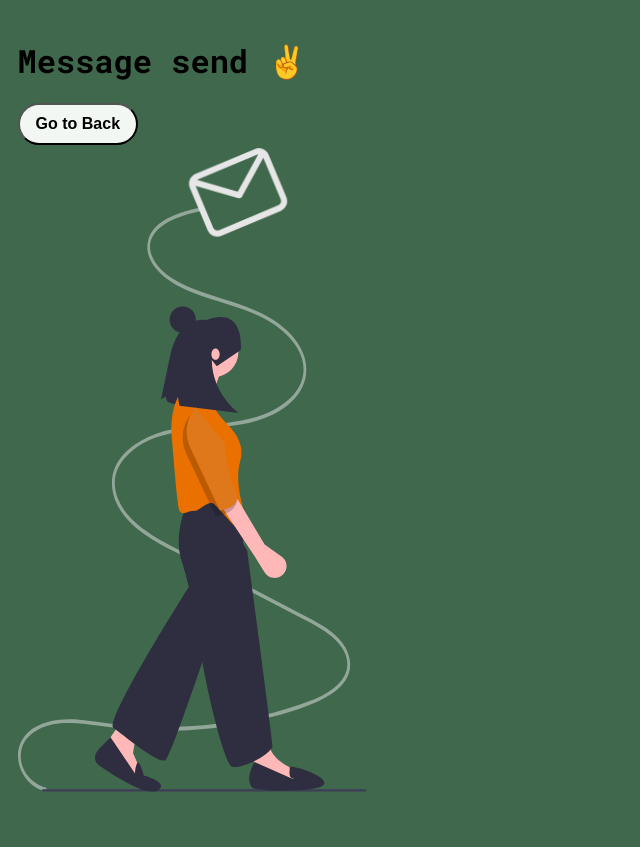
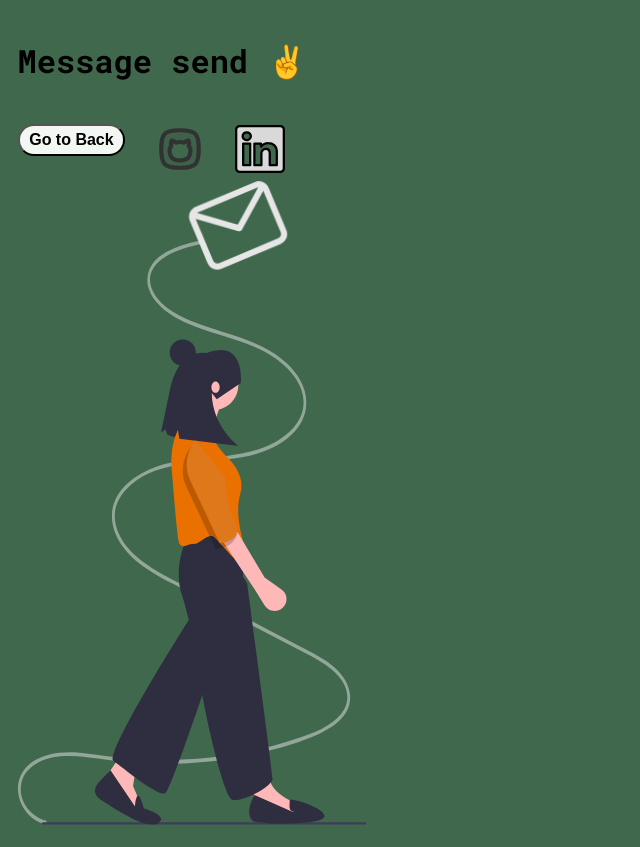
Before and after one commit to isadecarvalhodev/portfolio-website, a website: page pages/messagesend.html in a window 1280 px wide. Shown: the whole page, without its empty margins (0-640 px from the left). Before the commit the page ends 813 px from the top, so only its background shows below. Drawn offline with Linux system fonts and the light colour scheme.

Commit message:
Update messagesend.html
add buttons linkedin github

```diff
--- a/pages/messagesend.html
+++ b/pages/messagesend.html
@@ -14,9 +14,46 @@
     <h1>Message send ✌️</h1>
 
 
-    <a href="https://isadecarvalhodev.github.io/portfolio-website/" target="_blank">
-        <button>Go to Back</button>
-    </a>
+    <br>
+
+    <div class="buttons-container">
+        <div class="goBack-button">
+            <a href="https://isadecarvalhodev.github.io/portfolio-website/" target="_blank">
+                <button>Go to Back</button>
+            </a>
+        </div>
+
+        <div class="github-icon"><a href="https://github.com/isadecarvalhodev" target="_blank">
+                <?xml version="1.0" encoding="utf-8"?>
+                <svg width="50px" height="50px" viewBox="0 0 24 24" fill="none" xmlns="http://www.w3.org/2000/svg">
+                    <path opacity="0.1" fill-rule="evenodd" clip-rule="evenodd"
+                        d="M12 3C4.5885 3 3 4.5885 3 12C3 19.4115 4.5885 21 12 21C19.4115 21 21 19.4115 21 12C21 4.5885 19.4115 3 12 3ZM14.2695 9.03471C15.1872 8.34452 15.7204 8.25293 15.9299 8.25017C16.1326 8.86788 16.1588 9.54654 16.0042 10.1835C15.9945 10.2234 15.9842 10.263 15.9731 10.3025C15.941 10.4168 15.9647 10.5393 16.0366 10.6333L16.0377 10.6347C16.0521 10.6537 16.0664 10.6728 16.0805 10.6922C16.5194 11.2949 16.7603 12.0687 16.7497 12.8714L16.7496 12.8747C16.7496 14.5738 16.3076 15.5644 15.6994 16.1583C15.0859 16.7572 14.2627 16.9938 13.4137 17.0968L13.3898 17.0997L13.3777 17.1014C12.443 17.2601 11.5456 17.2688 10.6078 17.1286L10.604 17.1281L10.5687 17.1233C9.72415 17.0085 8.90483 16.7616 8.29455 16.1566C7.68912 15.5564 7.25036 14.5643 7.25038 12.8747L7.25034 12.8714C7.23972 12.0687 7.48056 11.2949 7.91949 10.6922C7.93482 10.6711 7.9504 10.6503 7.96621 10.6297C8.03648 10.538 8.05962 10.4184 8.02812 10.3068L8.02599 10.2993C8.01523 10.2608 8.00513 10.2222 7.99569 10.1834C7.84087 9.54684 7.86561 8.86863 8.0659 8.25016C8.27679 8.2528 8.81228 8.34432 9.73045 9.03473C9.76619 9.0616 9.80249 9.08937 9.83937 9.11807C9.93139 9.19 10.0529 9.21205 10.1644 9.17703L10.1657 9.17661C10.2268 9.15768 10.2882 9.13972 10.3496 9.12272C11.4349 8.82255 12.5651 8.82255 13.6504 9.12272C13.7088 9.13888 13.7671 9.15592 13.8253 9.17382L13.8277 9.17457C13.9431 9.21015 14.0704 9.18836 14.1678 9.11252C14.2022 9.08578 14.2361 9.05985 14.2695 9.03471Z"
+                        fill="#323232" />
+                    <path
+                        d="M13.717 8.88177C12.5881 8.56954 11.4119 8.56954 10.283 8.88177C10.2637 8.8871 10.2444 8.89254 10.2252 8.89808C10.1067 8.93218 9.97923 8.909 9.8807 8.83491V8.83491C8.69311 7.94193 8.07278 7.98181 7.91927 8.01161V8.01161C7.8946 8.0164 7.87585 8.03481 7.86732 8.05844C7.86516 8.06441 7.86303 8.07038 7.8609 8.07636C7.61639 8.76505 7.57904 9.52813 7.75277 10.2425C7.76289 10.2841 7.77371 10.3255 7.78525 10.3667C7.78601 10.3694 7.78677 10.3721 7.78753 10.3748C7.79754 10.4102 7.7902 10.4483 7.7678 10.4776V10.4776C7.75074 10.4998 7.73394 10.5223 7.71741 10.545C7.24479 11.1939 6.98907 12.0213 7.00036 12.8747C7.00036 16.3399 8.80396 17.1358 10.535 17.3711L10.5708 17.3758C11.5347 17.5199 12.4587 17.511 13.4195 17.3479L13.4438 17.345C15.1832 17.1339 16.9996 16.3587 16.9996 12.8747C17.0109 12.0213 16.7552 11.1939 16.2826 10.545C16.2674 10.5242 16.252 10.5035 16.2364 10.483C16.236 10.4825 16.2356 10.482 16.2352 10.4815C16.211 10.4498 16.203 10.4085 16.2138 10.3701V10.3701C16.2257 10.3277 16.2368 10.2852 16.2471 10.2425C16.421 9.52611 16.3815 8.76076 16.1329 8.07176C16.1313 8.06753 16.1298 8.06331 16.1283 8.05909C16.1195 8.03503 16.1004 8.01628 16.0752 8.01142V8.01142C15.921 7.98164 15.3041 7.94381 14.1193 8.83491V8.83491C14.0208 8.90896 13.8933 8.93197 13.7748 8.89804C13.7556 8.89252 13.7363 8.8871 13.717 8.88177Z"
+                        stroke="#323232" stroke-width="2" stroke-linecap="round" stroke-linejoin="round" />
+                    <path
+                        d="M3 12C3 4.5885 4.5885 3 12 3C19.4115 3 21 4.5885 21 12C21 19.4115 19.4115 21 12 21C4.5885 21 3 19.4115 3 12Z"
+                        stroke="#323232" stroke-width="2" />
+                </svg>
+
+            </a>
+        </div>
+
+
+        <div class="linkedin-icon"><a href="https://www.linkedin.com/in/isadecarvalhodev/" target="_blank">
+                <?xml version="1.0" encoding="utf-8"?>
+                <svg width="50" height="50" viewBox="0 0 732 705" fill="none" xmlns="http://www.w3.org/2000/svg">
+                    <path
+                        d="M715 66.3383V638.661C715 651.746 709.591 664.297 699.965 673.55C690.343 682.803 677.287 688 663.676 688H68.3235C54.7115 688 41.6572 682.803 32.0321 673.55C22.4074 664.297 17 651.746 17 638.661V66.3383C17 53.2528 22.4074 40.7034 32.0321 31.451C41.6572 22.1982 54.7115 17 68.3235 17H663.676C677.287 17 690.343 22.1982 699.965 31.451C709.591 40.7034 715 53.2528 715 66.3383ZM222.294 273.559H119.647V589.323H222.294V431.441V273.559ZM231.532 165.015C231.586 157.551 230.11 150.15 227.189 143.234C224.268 136.318 219.958 130.023 214.505 124.709C209.053 119.394 202.566 115.164 195.413 112.26C188.26 109.355 180.582 107.834 172.818 107.782H170.97C155.181 107.782 140.038 113.812 128.872 124.545C117.708 135.279 111.435 149.836 111.435 165.015C111.435 180.194 117.708 194.751 128.872 205.484C140.038 216.217 155.181 222.247 170.97 222.247C178.735 222.431 186.462 221.142 193.708 218.454C200.955 215.766 207.58 211.732 213.204 206.582C218.828 201.432 223.341 195.267 226.486 188.439C229.631 181.612 231.346 174.256 231.532 166.791V165.015ZM612.352 397.497C612.352 302.571 549.532 265.665 487.124 265.665C466.69 264.681 446.344 268.865 428.115 277.799C409.891 286.732 394.416 300.105 383.245 316.581H380.369V273.559H283.882V589.323H386.529V421.375C385.045 404.177 390.682 387.107 402.213 373.878C413.744 360.649 430.241 352.329 448.117 350.725H452.018C484.66 350.725 508.884 370.459 508.884 420.191V589.323H611.532L612.352 397.497Z"
+                        fill="#D9D9D9" stroke="black" stroke-width="33.3333" stroke-linejoin="round" />
+                </svg>
+
+
+            </a>
+        </div>
+    </div>
+
 
     <div class="svgEmail">
         <svg width="933" height="647" viewBox="0 0 933 647" fill="none" xmlns="http://www.w3.org/2000/svg">
@@ -112,13 +149,27 @@
 
 
 
+    .buttons-container {
+        display: flex;
+    }
+
+    .goBack-button,
+    .github-icon,
+    .linkedin-icon {
+        margin-right: 30px;
+    }
+
+
+
     button {
+
         background: rgb(243, 247, 243);
         color: rgb(0, 0, 0);
-        padding: 0.6em 1.0em 0.6em;
+        padding: 0.3em 0.6em 0.3em;
         font-size: 1em;
         border-radius: 3em;
         font-weight: 700;
+        bottom: 1em;
 
         cursor: pointer;
     }
```
